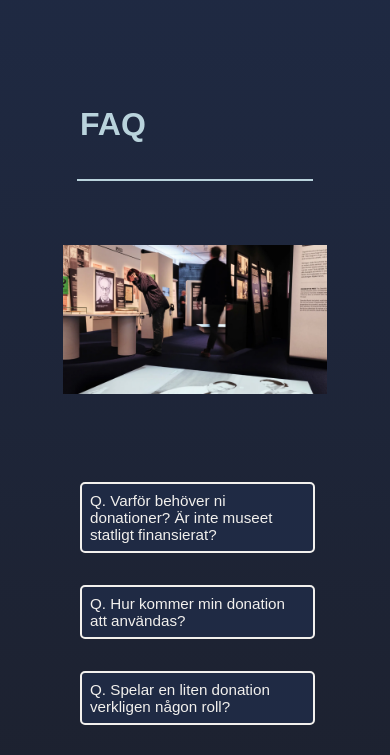
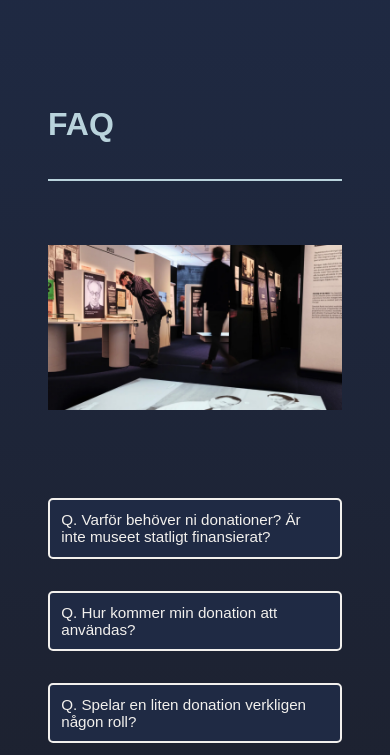
Before and after one commit to minzikimi/fundraiser, a React (Vite) app: page / in a window 390 px wide. Shown: the part 811-1566 px from the top of the page. Built offline with nearby package versions, Linux system fonts and the light colour scheme.

Commit message:
Minor adjestment of CSS code for mobile screen for FAQ section

```diff
--- a/src/components/FAQ/FAQ.module.css
+++ b/src/components/FAQ/FAQ.module.css
@@ -111,19 +111,21 @@ font-weight: 500;
     font-size: 2rem;
     padding-top: 2rem;
     align-self: flex-start;
-    margin-left: 2rem;
+    margin-left: 0;
   }
 
   .underline {
-    width: 80%;
+    width: 100%;
     margin: 2rem;
   }
 
   .button {
     font-size: 0.95rem;
-    width: 80%;
+    width: 100%;
     height: auto;
-    padding: 0.5rem;
+    padding: 0.7rem;
+    margin-left: 0;
+    margin-right: 0;
   }
 
   .faqContent {
@@ -136,5 +138,6 @@ font-weight: 500;
   .faqImage{
     margin-bottom: 2rem;
     margin-top: 0;
+    width: 100%;
   }
 }
```
